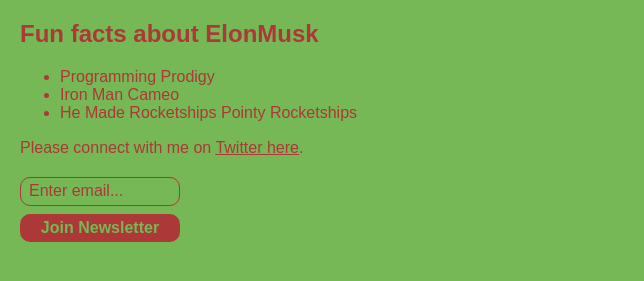
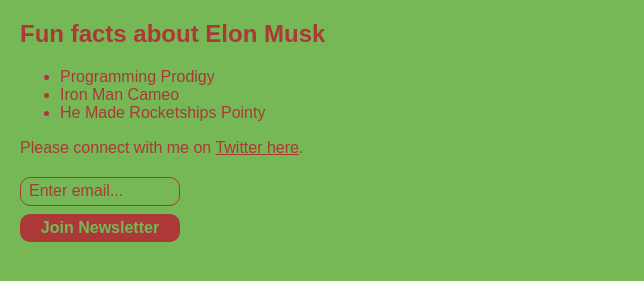
Before and after one commit to blopez209/First-Website, a website built with Vite: page index.html in a window 1280 px wide. Shown: the part 371-652 px from the top of the page, without its empty margins (0-644 px from the left). Built offline with nearby package versions, Linux system fonts and the light colour scheme.

Commit message:
fix more text

```diff
--- a/index.html
+++ b/index.html
@@ -14,11 +14,11 @@
     <img src="https://upload.wikimedia.org/wikipedia/commons/thumb/9/99/Elon_Musk_Colorado_2022_%28cropped2%29.jpg/640px-Elon_Musk_Colorado_2022_%28cropped2%29.jpg"
         alt="Elon Musk">
     <h1>This is made as a tribute to Elon Musk</h1>
-    <h2>Fun facts about ElonMusk</h2>
+    <h2>Fun facts about Elon Musk</h2>
     <ul> <!-- Added the opening <ul> tag -->
         <li>Programming Prodigy</li>
         <li>Iron Man Cameo</li>
-        <li>He Made Rocketships Pointy Rocketships</li>
+        <li>He Made Rocketships Pointy</li>
     </ul>
     <p>Please connect with me on <a href="https://x.com/elonmusk?s=20" target="_blank">Twitter here</a>.</p>
     <input type="text" placeholder="Enter email...">
```
